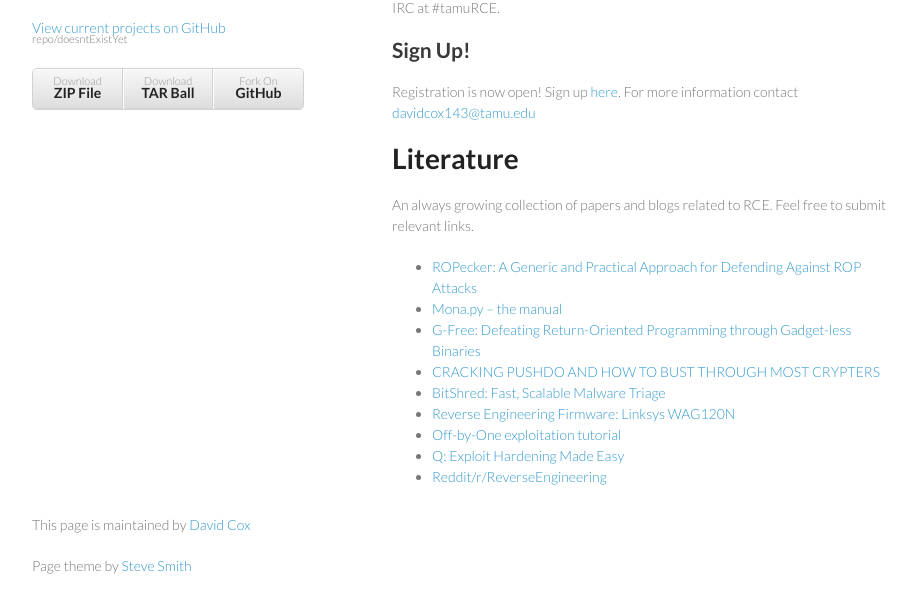
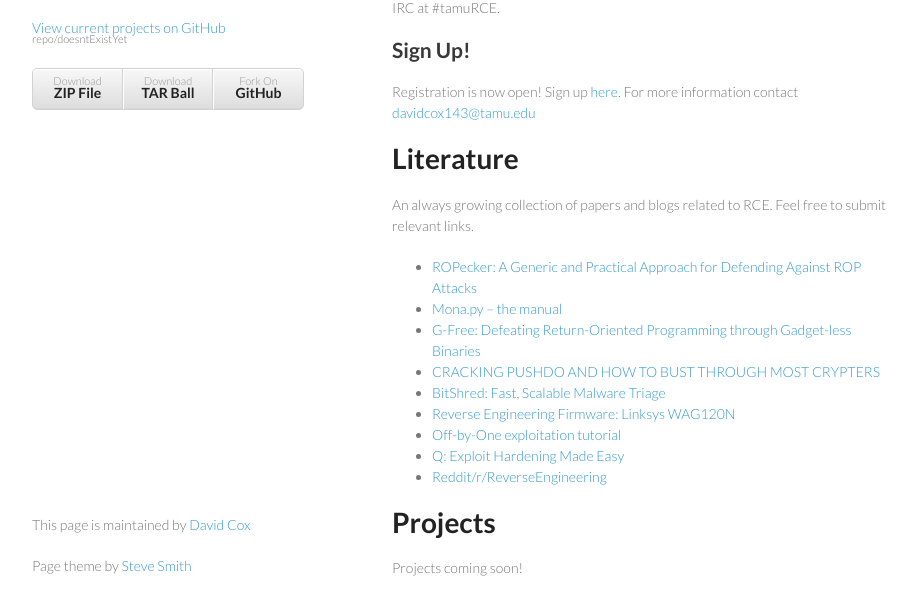
Before and after one commit to tamuRCE/tamuRCE.github.io, a plain HTML site: page index.html in a window 1280 px wide. Shown: the part 154-768 px from the top of the page, without its empty margins (178-1095 px from the left). Drawn offline with Linux system fonts and the light colour scheme.

Commit message:
adding project section

```diff
--- a/index.html
+++ b/index.html
@@ -42,6 +42,8 @@
          <li><a href="http://users.ece.cmu.edu/~ejschwar/papers/usenix11.pdf">Q: Exploit Hardening Made Easy</a> </li>
          <li><a href="https://www.reddit.com/r/ReverseEngineering/">Reddit/r/ReverseEngineering</a> </li>
         </ul>
+        <h1>Projects</h1>
+        <p>Projects coming soon!</p>
       </section>
       <footer>
         <p>This page is maintained by <a href="https://davidcox143.github.io">David Cox</a></p>
```
